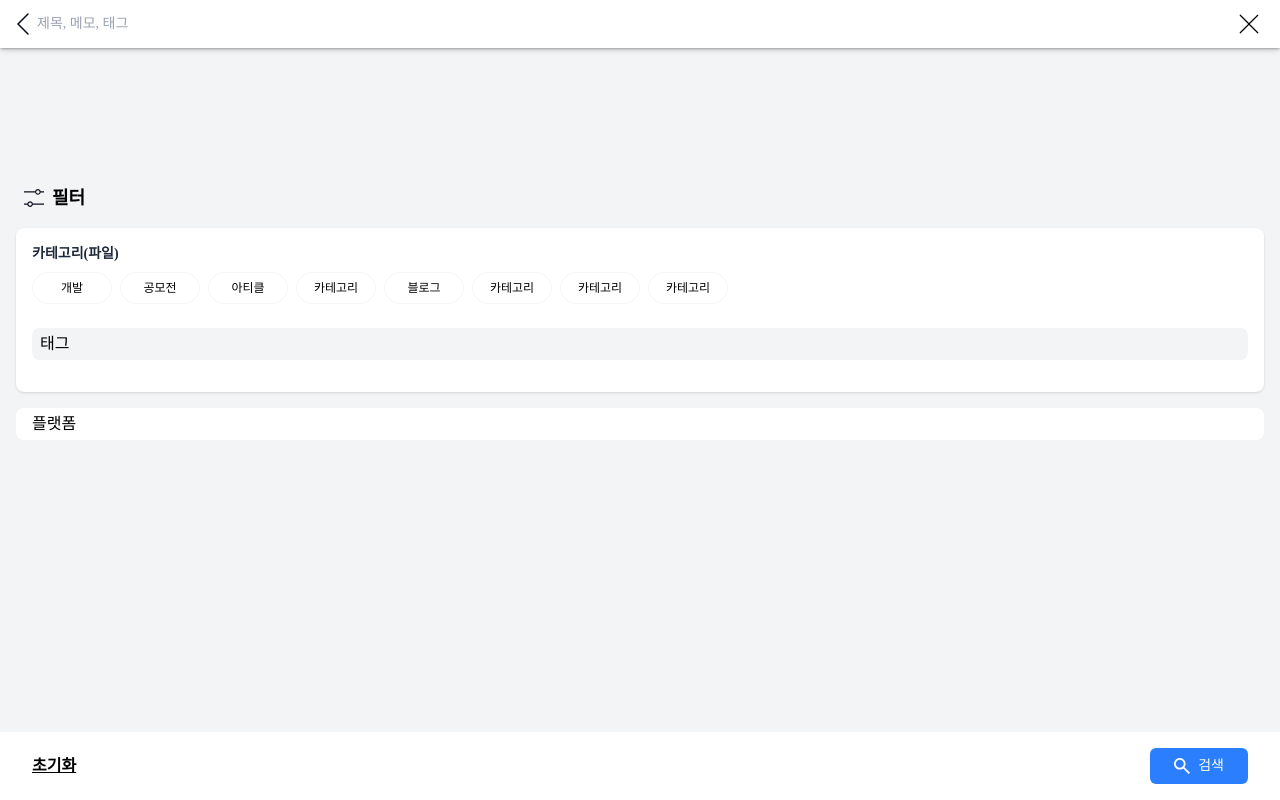
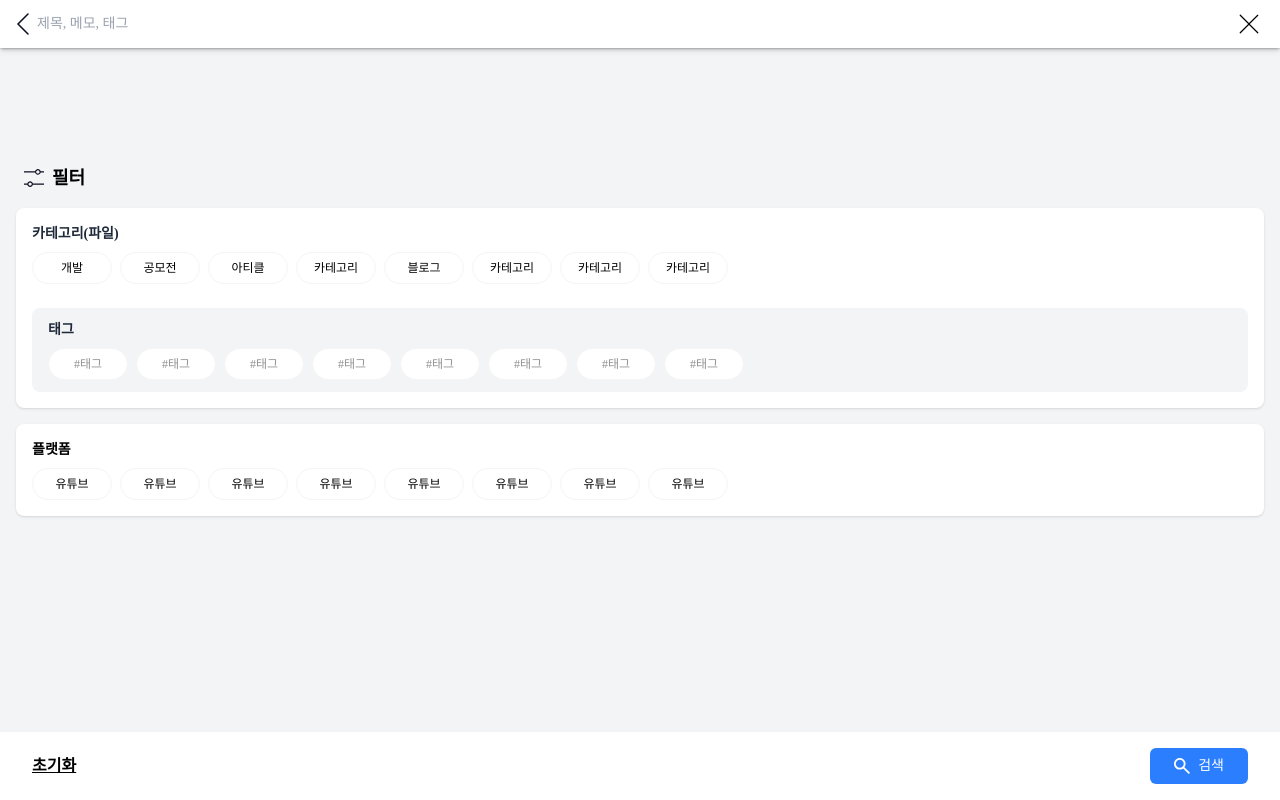
Before and after one commit to Leets-Official/BOOKMARK-FE, a React (Vite) app: page /search in a window 1280 px wide. Built offline with nearby package versions, Linux system fonts and the light colour scheme.

Commit message:
feat: 태그, 플랫폼 chip 구현

```diff
--- a/src/components/common/Button.tsx
+++ b/src/components/common/Button.tsx
@@ -1,66 +1,24 @@
 import React from 'react';
-import { tv } from 'tailwind-variants'; // tailwind-variants: 조건에 따라 Tailwind 클래스 조합 생성
-import { clsx } from 'clsx';
-
-// 버튼의 스타일 variant 및 크기 size에 따라 Tailwind 클래스를 자동으로 조합
-const buttonVariants = tv({
-  variants: {
-    variant: {
-      primary: 'bg-blue-500 text-white hover:brightness-90 disabled:brightness-80',
-      secondary: 'bg-gray-500 text-white hover:brightness-90 disabled:brightness-80',
-      danger: 'bg-red-500 text-white hover:brightness-90 disabled:brightness-80',
-      ghost:
-        'bg-transparent border border-gray-300 text-gray-700 hover:bg-gray-100 disabled:opacity-60',
-    },
-    size: {
-      sm: 'px-2 py-1 text-sm',
-      md: 'px-4 py-2 text-base',
-      lg: 'px-6 py-3 text-lg',
-    },
-  },
-  defaultVariants: {
-    variant: 'primary', // 기본 스타일은 primary
-    size: 'md', // 기본 사이즈는 medium
-  },
-});
 
 // Button 컴포넌트에서 사용할 prop의 타입 정의
 interface ButtonProps {
   children?: string; // 버튼 안에 들어갈 내용 (텍스트 or 아이콘 등)
-  variant?: 'primary' | 'secondary' | 'danger' | 'ghost'; // 버튼 스타일 종류
-  size?: 'sm' | 'md' | 'lg'; // 버튼 크기 종류
   isLoading?: boolean; // 로딩 중 여부
   icon?: React.ReactNode; // 버튼 왼쪽에 표시할 아이콘
   className?: string; // 추가 클래스명 전달
   onClick: () => void; // 클릭 이벤트 핸들러
   disabled?: boolean; // 비활성화 여부
-  type?: 'button' | 'submit' | 'reset'; // 버튼 타입
 }
 
 // 실제 버튼 컴포넌트 정의
-const Button = ({
-  children,
-  variant,
-  size,
-  isLoading,
-  icon,
-  className,
-  onClick,
-  disabled,
-  type = 'button',
-}: ButtonProps) => {
+const Button = ({ children, isLoading, icon, className, onClick, disabled }: ButtonProps) => {
   return (
-    <button
-      type={type}
-      className={clsx(buttonVariants({ variant, size }), className)}
-      onClick={onClick}
-      disabled={isLoading || disabled}
-    >
+    <button className={className} onClick={onClick} disabled={isLoading || disabled}>
       {isLoading ? (
         'Loading...'
       ) : (
         <>
-          {icon && <span className='mr-2'>{icon}</span>}
+          {icon && <span>{icon}</span>}
           {children}
         </>
       )}
--- a/src/components/common/Chip.tsx
+++ b/src/components/common/Chip.tsx
@@ -7,25 +7,24 @@ interface ChipProps {
   id: string;
   content: string;
   isSelected: boolean;
-  type: 'category' | 'tag' | 'suggestion';
+  type: 'category' | 'tag' | 'suggestion' | 'platform';
   onClick: () => void;
   onDelete?: () => void;
   disabled?: boolean;
   className?: string;
 }
 
-// type(카테고리, 태그, 제안 태그), isSelected(선택됨, 선택안됨)에 따라서 chip 색상 변경
 const chipStyle = tv({
   base: 'rounded-[100px] flex items-center justify-center border text-xs h-8 p-2 flex-row gap-1',
   variants: {
     isSelected: { true: '', false: '' },
-    type: { category: '', tag: '', suggestion: '' },
+    type: { category: '', tag: '', suggestion: '', platform: '' },
   },
   compoundVariants: [
     {
       type: 'category',
       isSelected: true,
-      class: 'bg-lightGray border-black',
+      class: 'bg-gray-100 border-black',
     },
     {
       type: 'category',
@@ -40,7 +39,7 @@ const chipStyle = tv({
     {
       type: 'tag',
       isSelected: false,
-      class: 'bg-grayBg border-grayBorder text-grayText',
+      class: 'bg-white border-grayBorder text-grayText',
     },
     {
       type: 'suggestion',
@@ -51,6 +50,16 @@ const chipStyle = tv({
       type: 'suggestion',
       isSelected: false,
       class: 'bg-grayBg border-grayBorder text-grayText',
+    },
+    {
+      type: 'platform',
+      isSelected: true,
+      class: 'bg-gray-100 text-black border-black',
+    },
+    {
+      type: 'platform',
+      isSelected: false,
+      class: 'bg-white text-black border-grayBorder',
     },
   ],
 });
@@ -80,8 +89,7 @@ const Chip = ({
       whileTap={disabled ? undefined : { scale: 0.95 }}
       onClick={disabled ? undefined : onClick}
     >
-      <p>{type === 'category' ? content : '#' + content}</p>
-      {/* 삭제 함수가 있을시 활성화 */}
+      <p>{type === 'tag' ? `#${content}` : content}</p>
       {onDelete && (
         <Button
           onClick={() => {
--- a/src/pages/Search.tsx
+++ b/src/pages/Search.tsx
@@ -1,7 +1,8 @@
-import { useState } from 'react';
+import React, { useState } from 'react';
 import FilterSearchBar from '@/components/layout/searchBar/FilterSearchBar';
 import { FilterIcon, SearchIcon } from '@/assets';
 import Chip from '@/components/common/Chip';
+import Button from '@/components/common/Button';
 
 const categories = [
   '개발',
@@ -13,70 +14,114 @@ const categories = [
   '카테고리',
   '카테고리',
 ];
+const tags = ['태그', '태그', '태그', '태그', '태그', '태그', '태그', '태그'];
+const platforms = ['유튜브', '유튜브', '유튜브', '유튜브', '유튜브', '유튜브', '유튜브', '유튜브'];
 
 const Search = () => {
   const [selectedCategories, setSelectedCategories] = useState<string[]>([]);
+  const [selectedTags, setSelectedTags] = useState<string[]>([]);
+  const [selectedPlatforms, setSelectedPlatforms] = useState<string[]>([]);
 
-  const onCategoryClick = (category: string) => {
-    setSelectedCategories((prev) =>
-      prev.includes(category) ? prev.filter((c) => c !== category) : [...prev, category],
-    );
+  const toggleSelection = (item: string, setFn: React.Dispatch<React.SetStateAction<string[]>>) => {
+    setFn((prev) => (prev.includes(item) ? prev.filter((v) => v !== item) : [...prev, item]));
   };
 
-  // 개별 카테고리 삭제 핸들러
-  const onDeleteCategory = (category: string) => {
-    setSelectedCategories((prev) => prev.filter((c) => c !== category));
+  const resetAll = () => {
+    setSelectedCategories([]);
+    setSelectedTags([]);
+    setSelectedPlatforms([]);
   };
 
   return (
     <div className='flex flex-col w-full h-[100vh] bg-gray-100'>
       <div className='bg-white shadow-sm'>
-        {/* 삭제 핸들러도 전달 */}
         <FilterSearchBar
           selectedCategories={selectedCategories}
-          onDeleteCategory={onDeleteCategory}
+          selectedTags={selectedTags}
+          selectedPlatforms={selectedPlatforms}
+          onDeleteCategory={(cat) => setSelectedCategories((prev) => prev.filter((c) => c !== cat))}
+          onDeleteTag={(tag) => setSelectedTags((prev) => prev.filter((t) => t !== tag))}
+          onDeletePlatform={(platform) =>
+            setSelectedPlatforms((prev) => prev.filter((p) => p !== platform))
+          }
         />
       </div>
 
       <div className='flex flex-col p-4 flex-1'>
-        <div className='flex items-center font-semibold text-lg mt-30 mb-4 ml-2'>
+        <div className='flex items-center font-semibold text-lg mt-25 mb-4 ml-2'>
           <FilterIcon className='w-5 h-5 mr-2 text-black' />
           필터
         </div>
 
+        {/* 카테고리 + 태그 */}
         <div className='bg-white p-4 rounded-lg shadow-sm'>
+          {/* 카테고리 */}
           <div className='mb-2 text-sm font-semibold text-gray-800'>카테고리(파일)</div>
-
           <div className='flex flex-wrap gap-2 mb-6'>
             {categories.map((category, idx) => (
               <Chip
-                key={idx}
+                key={`category-${idx}`}
                 id={`category-${idx}`}
                 content={category}
                 type='category'
                 isSelected={selectedCategories.includes(category)}
-                onClick={() => onCategoryClick(category)}
+                onClick={() => toggleSelection(category, setSelectedCategories)}
                 className='h-7 px-2 py-0.5 text-sm max-w-[80px] truncate w-1/4'
               />
             ))}
           </div>
 
-          <div className='w-full bg-gray-100 rounded-lg px-2 py-2 mb-4'>태그</div>
+          {/* 태그 */}
+          <div className='bg-gray-100 px-4 py-3 rounded-lg'>
+            <div className='text-sm font-semibold text-gray-800 mb-2'>태그</div>
+            <div className='flex flex-wrap gap-2'>
+              {tags.map((tag, idx) => (
+                <Chip
+                  key={`tag-${idx}`}
+                  id={`tag-${idx}`}
+                  content={tag}
+                  type='tag'
+                  isSelected={selectedTags.includes(tag)}
+                  onClick={() => toggleSelection(tag, setSelectedTags)}
+                  className='h-7 px-2 py-0.5 text-sm max-w-[80px] truncate w-1/4'
+                />
+              ))}
+            </div>
+          </div>
         </div>
 
-        <div className='mt-4 bg-white rounded-lg px-4 py-2'>플랫폼</div>
+        {/* 플랫폼 */}
+        <div className='mt-4 bg-white rounded-lg shadow-sm px-4 py-4'>
+          <div className='text-sm font-semibold mb-2'>플랫폼</div>
+          <div className='flex flex-wrap gap-2'>
+            {platforms.map((platform, idx) => (
+              <Chip
+                key={`platform-${idx}`}
+                id={`platform-${idx}`}
+                content={platform}
+                type='platform'
+                isSelected={selectedPlatforms.includes(platform)}
+                onClick={() => toggleSelection(platform, setSelectedPlatforms)}
+                className='h-7 px-2 py-0.5 text-sm max-w-[80px] truncate w-1/4'
+              />
+            ))}
+          </div>
+        </div>
 
+        {/* 하단 버튼 */}
         <div className='fixed bottom-0 left-0 w-full bg-white px-8 py-4 flex justify-between items-center z-20'>
-          <button
-            className='text-black underline font-semibold'
-            onClick={() => setSelectedCategories([])}
+          <Button onClick={resetAll} className='text-black underline font-semibold cursor-pointer'>
+            초기화
+          </Button>
+          <Button
+            onClick={() => {
+              console.log({ selectedCategories, selectedTags, selectedPlatforms });
+            }}
+            icon={<SearchIcon className='w-4 h-4' />}
+            className='cursor-pointer flex items-center gap-2 px-6 py-2 bg-blue-500 text-white rounded-md text-sm'
           >
-            초기화
-          </button>
-          <button className='flex items-center gap-2 px-6 py-2 bg-blue-500 text-white rounded-md text-sm'>
-            <SearchIcon className='w-4 h-4' />
             검색
-          </button>
+          </Button>
         </div>
       </div>
     </div>
```
Also changed, not shown: src/components/layout/searchBar/FilterSearchBar.tsx (+39 -16 lines).
